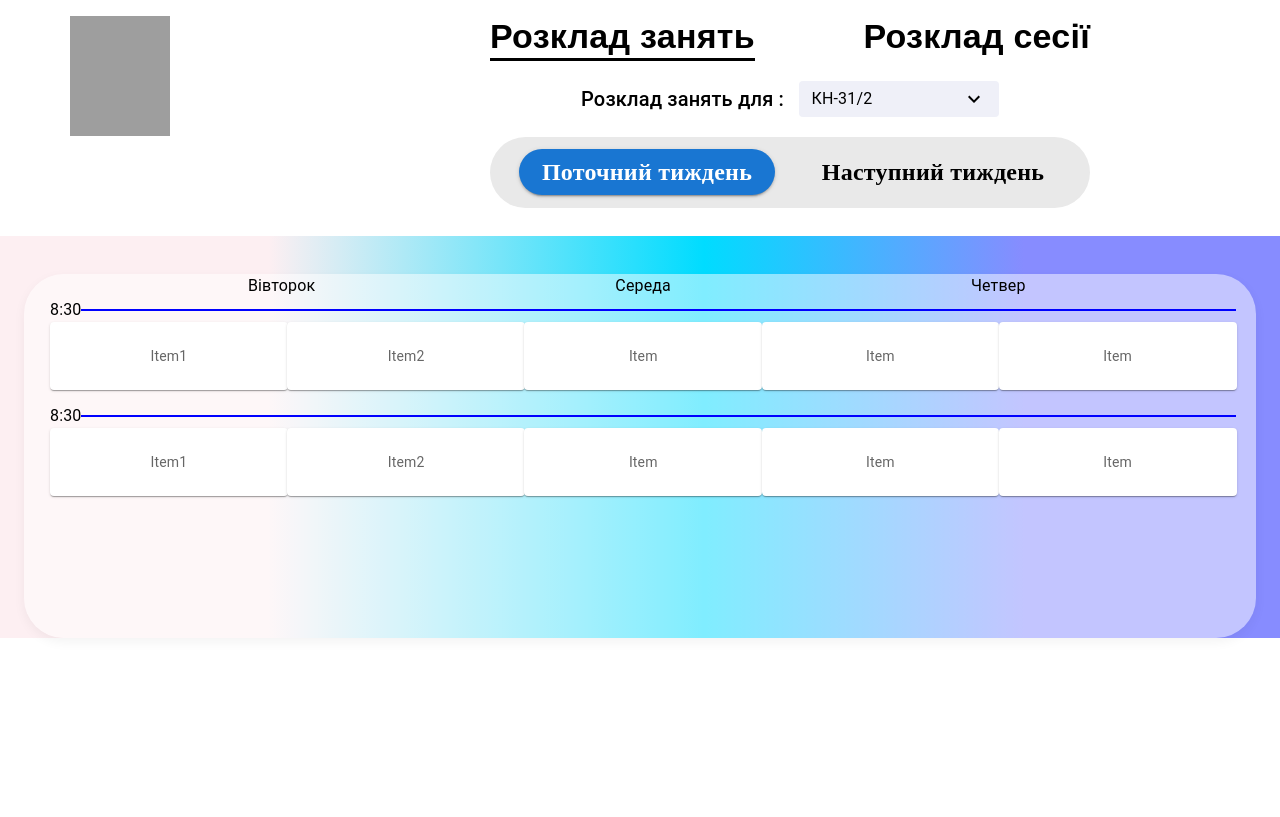
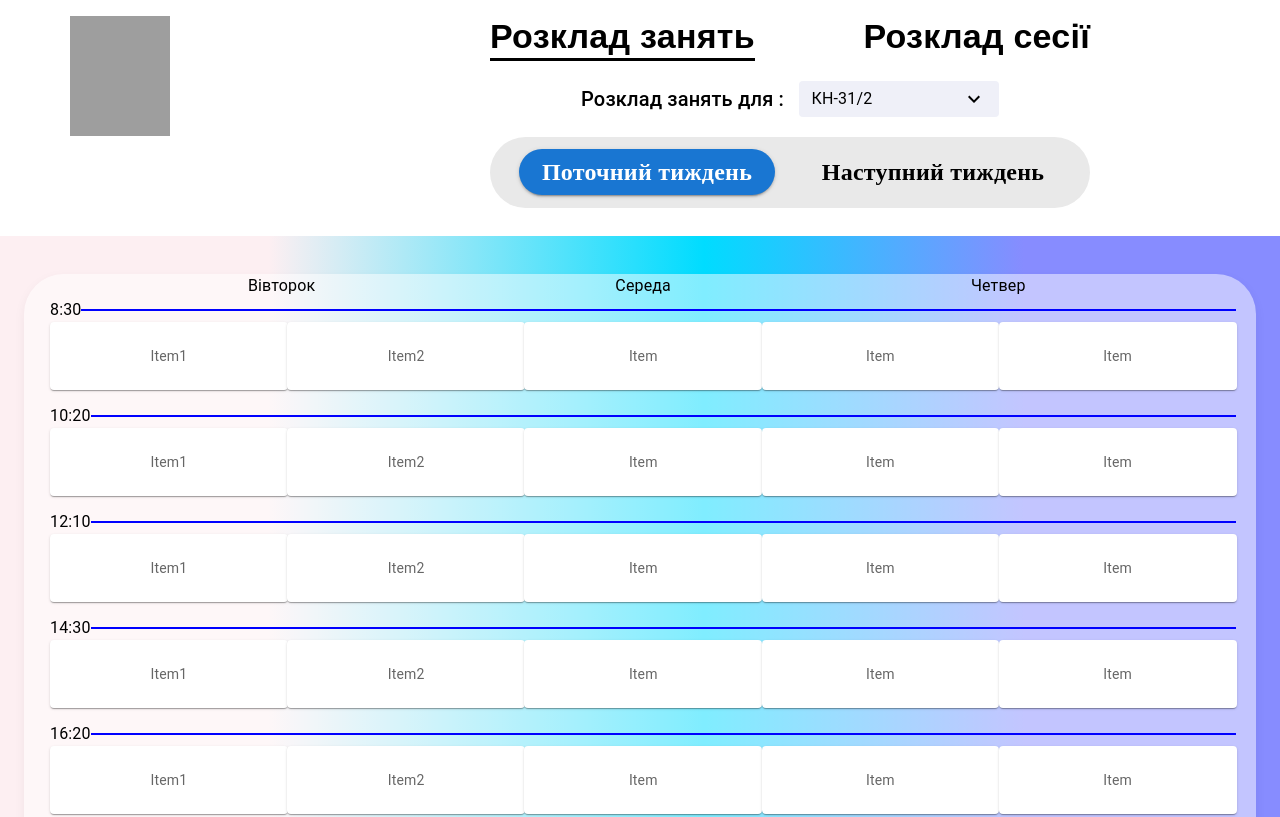
Before and after one commit to VyacheslavKolos/nltu-schedule-ReactTS, a React (Create React App) app: page / in a window 1280 px wide. Shown: the top 817 px of the page. Built offline with nearby package versions, Linux system fonts and the light colour scheme; grey boxes are pictures that could not be loaded.

Commit message:
some success

```diff
--- a/src/components/InActiveButton/InActiveButton.tsx
+++ b/src/components/InActiveButton/InActiveButton.tsx
@@ -4,7 +4,6 @@ import {Typography} from "@mui/material";
 
 interface IProps {
     (bool: boolean): void;
-
 }
 
 const InActiveButton : FC<{ changePublished: IProps ,status:boolean, name:string}> = ({changePublished,status,name}) => {
--- a/src/components/ScheduleGrid/ScheduleGrid.tsx
+++ b/src/components/ScheduleGrid/ScheduleGrid.tsx
@@ -5,6 +5,7 @@ import Paper from '@mui/material/Paper';
 import Grid from '@mui/material/Grid';
 import {Stack, Typography} from "@mui/material";
 import {NumeratorLessonsSchedule} from "../../data/lessonsSchedule/lessonsSchedule";
+import {FC} from "react";
 
 const Item = styled(Paper)(({theme}) => ({
     backgroundColor: theme.palette.mode === 'dark' ? '#1A2027' : '#fff',
@@ -15,12 +16,12 @@ const Item = styled(Paper)(({theme}) => ({
     width: '80%'
 }));
 
-function FormRow() {
+
+const FormRow: FC<{ time: string }> = ({time}) => {
     return (
-        <React.Fragment>
         <Stack flexDirection={'column'} width={'100%'} pb={'30px'}>
             <Stack direction={'row'} alignItems={'center'}>
-                    <Typography>8:30</Typography>
+                <Typography>{time}</Typography>
                 <Box bgcolor={'blue'} width={'100%'} height={'2px'}></Box>
             </Stack>
 
@@ -43,15 +44,15 @@ function FormRow() {
                 </Grid></Stack>
 
         </Stack>
-        </React.Fragment>
     );
-}
+};
+
 
 const ScheduleGrid = () => {
 
     const {group, schedule} = NumeratorLessonsSchedule[0];
 
-    schedule.map(day=> day.lessons.map(less=> console.log(less.info)))
+    schedule.map(day => console.log(day.lessons))
 
 
     return (
@@ -73,35 +74,16 @@ const ScheduleGrid = () => {
                     </Stack>
                 </Grid>
 
-                {schedule.map(day=>(
-                    <Grid container item spacing={3} key={day.day}>
-                        <FormRow/>
+                {schedule.map(day => (
+
+                    day.lessons.map(less => (
+                        <Grid container item spacing={3}>
+                            <FormRow time={less.time}/>
                         </Grid>
+                    ))
+
                 ))}
 
-                {/*<Grid container item spacing={3}>*/}
-                {/*    <FormRow/>*/}
-                {/*</Grid>*/}
-
-
-                {/*<Grid container item spacing={3}>*/}
-                {/*    <FormRow/>*/}
-                {/*</Grid>*/}
-
-
-                {/*<Grid container item spacing={3}>*/}
-                {/*    <FormRow/>*/}
-                {/*</Grid>*/}
-
-
-                {/*<Grid container item spacing={3}>*/}
-                {/*    <FormRow/>*/}
-                {/*</Grid>*/}
-
-
-                {/*<Grid container item spacing={3}>*/}
-                {/*    <FormRow/>*/}
-                {/*</Grid>*/}
 
             </Grid>
         </Box>
```
Lines whose indentation alone changed are shown as unchanged.
